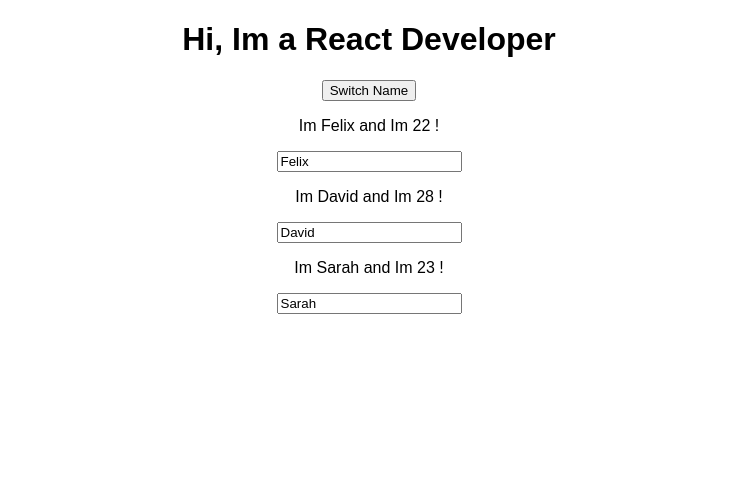
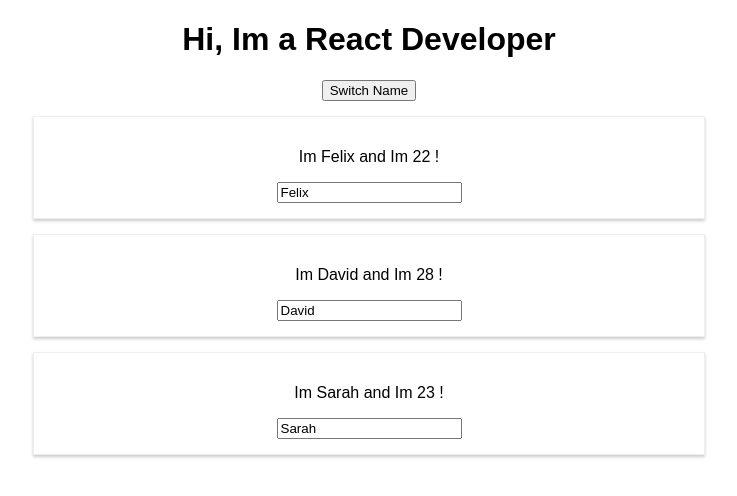
Before and after one commit to felixhaeberle/react-course, a React (Create React App) app in the folder section_03/react-complete-guide/: page / in a window 1280 px wide. Shown: the top 496 px of the page, without its empty margins (271-1008 px from the left). Built offline with nearby package versions, Linux system fonts and the light colour scheme.

Commit message:
Adding stylesheets to react

```diff
--- a/section_03/react-complete-guide/src/App.js
+++ b/section_03/react-complete-guide/src/App.js
@@ -1,6 +1,7 @@
 import React, { Component } from 'react';
 import './App.css';
-import Person from './Person/Person'
+import Person from './Person/Person';
+import './Person/Person.css';
 
 
 class App extends Component {
--- /dev/null
+++ b/section_03/react-complete-guide/src/Person/Person.css
@@ -0,0 +1,8 @@
+.Person {
+  width: 50%;
+  margin: 15px auto;
+  border: 1px solid #eee;
+  box-shadow: 0 2px 3px #ccc;
+  padding: 15px;
+  text-align: center;
+}
--- a/section_03/react-complete-guide/src/Person/Person.js
+++ b/section_03/react-complete-guide/src/Person/Person.js
@@ -1,8 +1,10 @@
 import React from "react";
+
+import './Person.css';
 
 const person = (props) => {
   return (
-    <div>
+    <div className="Person">
       <p onClick={props.click}>Im {props.name} and Im {props.age} !</p>
       <p>{props.children}</p>
       <input type="text" onChange={props.changed} value={props.name} />
```
